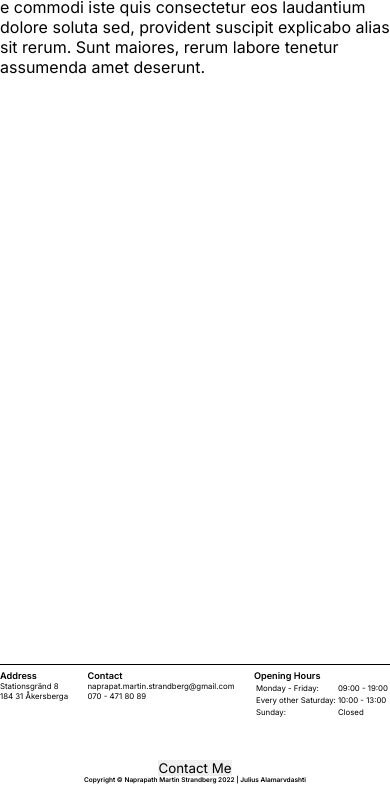
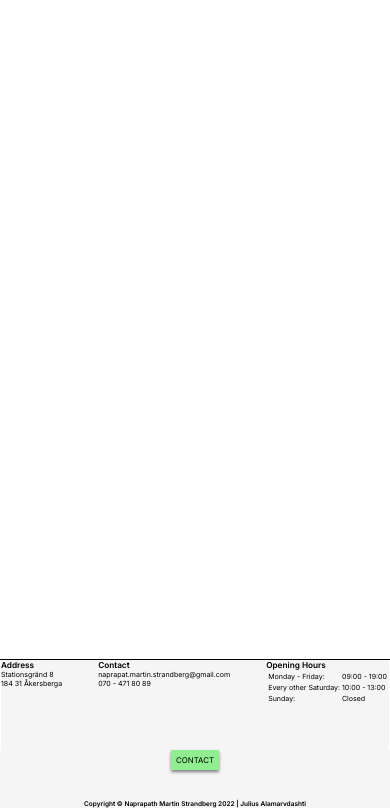
Before and after one commit to Julius-88/naprapath-martin-strandberg, a plain HTML site: page index.html in a window 390 px wide. Shown: the part 95-903 px from the top of the page. Before the commit the page ends 879 px from the top, so only its background shows below. Drawn offline with Linux system fonts and the light colour scheme.

Commit message:
Add styling to footer and change hover effect on navigation

```diff
--- a/assets/css/styles.css
+++ b/assets/css/styles.css
@@ -22,7 +22,10 @@ header {
     position: sticky;
     top: 0;
     background-color: #f5f5f5;
+    /* background-color: #4682B4; */
 }
+
+/* Navigation links  */
 
 #nav-menu {
     display: flex;
@@ -35,13 +38,22 @@ header {
     text-decoration: none;
     font-size: 110%;
     color: black;
+    /* color: white; */
+    transition: 0.3s;
+}
+
+#nav-menu a:hover {
+    border: 1px solid black;
+    padding: 5px;
+    background-color: #E6E6FA;
+    box-shadow: 1px 1px grey;
 }
 
 .active {
     border: 1px solid black;
     padding: 5px;
     background-color: #E6E6FA;
-    box-shadow: 1px 1px grey;
+    box-shadow: 0px 1px 3px grey;
 }
 
 /* Footer  */
@@ -55,9 +67,14 @@ footer {
     min-height: 60px;
 }
 
+footer section, footer div {
+    background-color: #f5f5f5;
+    /* background-color: #4682B4; */
+}
+
 hr {
     border-top: 1px solid black;
-    margin: 5px 0;
+    margin-top: 5px 0;
 }
 
 .information {
@@ -65,6 +82,7 @@ hr {
     justify-content: space-between;
     height: 100%;
     font-size: 110%;
+    margin: 0 1px;
 }
 
 #opening-hours {
@@ -78,6 +96,21 @@ hr {
     align-items: center;
     margin-top: auto;
     font-size: 110%;
+}
+
+.bottom a {
+    margin-bottom: 30px;
+}
+
+#contact-button {
+    padding: 10px;
+    cursor: pointer;
+    background-color: #90EE90;
+    box-shadow: 0px 2px 3px grey;
+}
+
+#contact-button:hover {
+    background-color: #32CD32;
 }
 
 /* Media Queries  */
@@ -123,13 +156,16 @@ hr {
         height: 90px;
     }
 
+    #contact-button {
+        padding: 5px;
+        font-size: 100%;
+    }
 }
 
-/* For Smaller screen sizes, 320px wide and down  */
+/* For Smaller screen sizes, 400px wide and down  */
 
-@media screen and (max-width: 320px) {
+@media screen and (max-width: 400px) {
     .information {
         font-size: 44%;
     }
-
 }
--- a/index.html
+++ b/index.html
@@ -1,19 +1,25 @@
 <!DOCTYPE html>
 <html lang="en">
+
 <head>
     <meta charset="UTF-8">
     <meta http-equiv="X-UA-Compatible" content="IE=edge">
     <meta name="viewport" content="width=device-width, initial-scale=1.0">
-    <meta name="description" content="A qualified naprapath in your local region with years of experience helping people with their various symptoms">
-    <meta name="keywords" content="naprapath, licensed naprapath, injury, symptoms, treatments, symptom, behandling, naprapat, legitimerad naprapat, smärta, Åkersberga, Österåkers kommun, Österåker, municipality in Österåker">
+    <meta name="description"
+        content="A qualified naprapath in your local region with years of experience helping people with their various symptoms">
+    <meta name="keywords"
+        content="naprapath, licensed naprapath, injury, symptoms, treatments, symptom, behandling, naprapat, legitimerad naprapat, smärta, Åkersberga, Österåkers kommun, Österåker, municipality in Österåker">
     <meta name="author" content="Julius Alamarvdashti">
     <link rel="stylesheet" href="./assets/css/styles.css">
     <title>Naprapath in Åkersberga | Martin Strandberg Leg.Naprapath in municipality of Österåker</title>
 </head>
+
 <body>
+    <section id="top">
         <header>
             <a href="index.html">
-            <img src="./assets/images/logo.png" alt="Image of Martin Strandberg's logo which is of a leaf together with his name and profession">
+                <img src="./assets/images/logo.png"
+                    alt="Image of Martin Strandberg's logo which is of a leaf together with his name and profession">
             </a>
             <nav>
                 <ul id="nav-menu">
@@ -25,7 +31,7 @@
                 </ul>
             </nav>
         </header>
-        e commodi iste quis consectetur eos laudantium dolore soluta sed, provident suscipit explicabo alias sit rerum. Sunt maiores, rerum labore tenetur assumenda amet deserunt.
+    </section>
     <footer>
         <hr>
         <section class="information">
@@ -58,9 +64,10 @@
             </div>
         </section>
         <div class="bottom">
-        <a href="contact.html"><button>Contact Me</button></a>
+            <a href="contact.html"><button id="contact-button">CONTACT</button></a>
             <h5>Copyright &copy; Naprapath Martin Strandberg 2022 | Julius Alamarvdashti</h5>
         </div>
     </footer>
 </body>
+
 </html>
```
Lines whose indentation alone changed are shown as unchanged.
